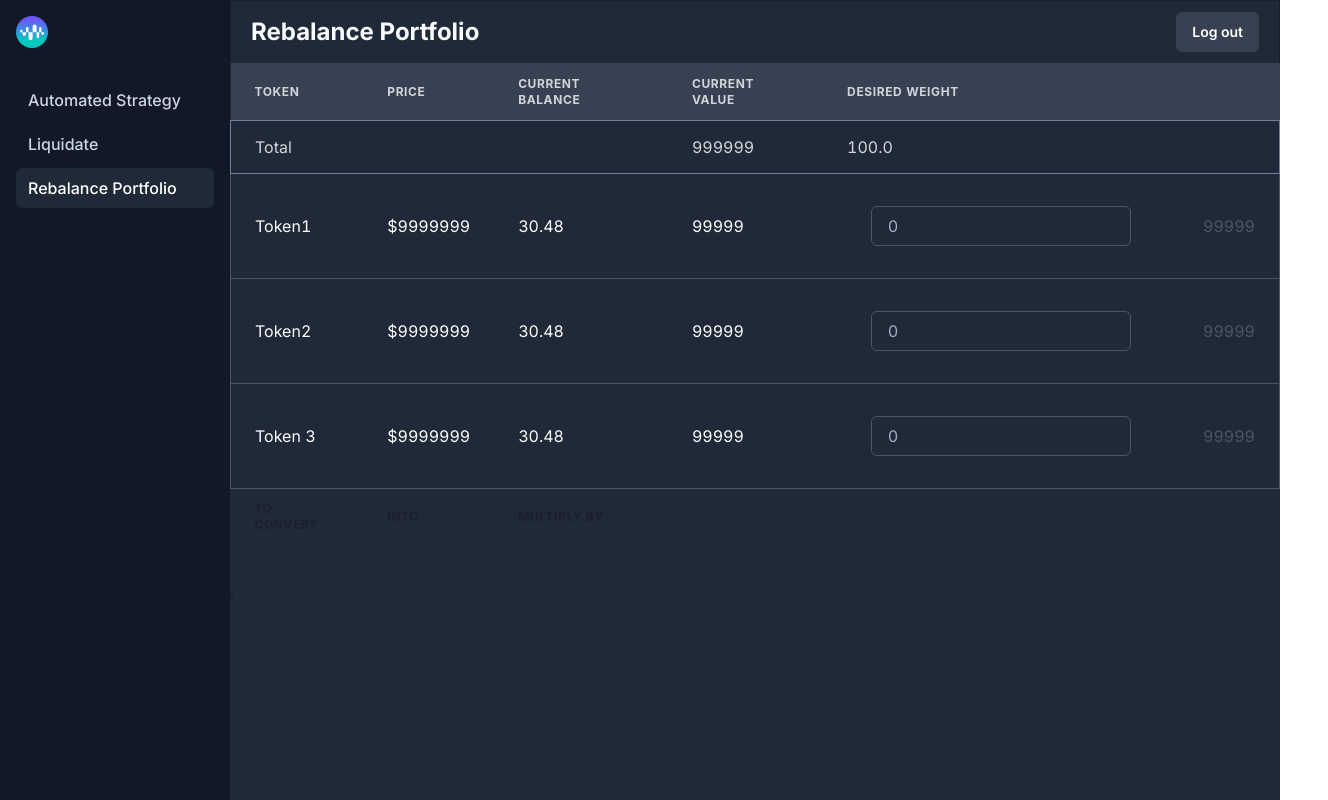
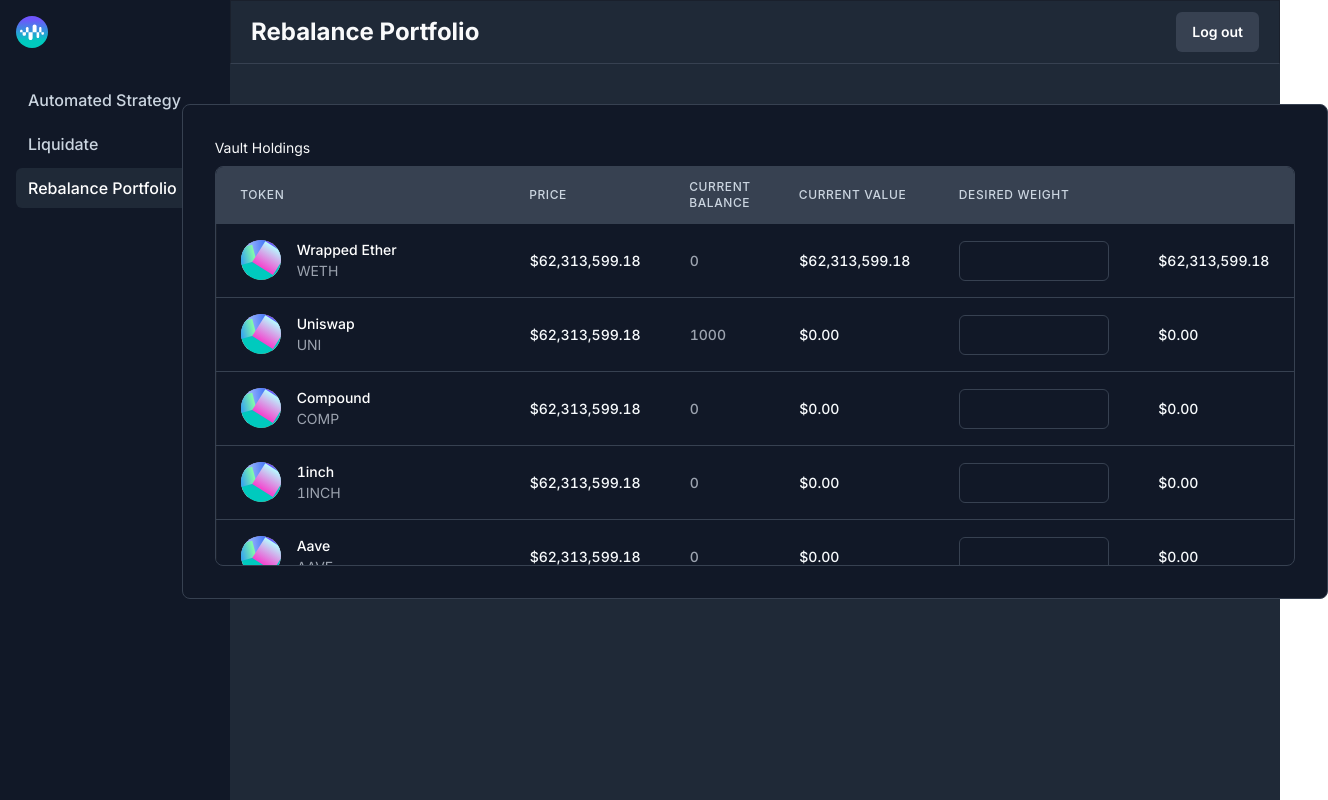
Before and after one commit to kavinm/DeFiSummerEnzymeBot, a React (Create React App) app in the folder client/: page /rebalance-portfolio in a window 1280 px wide. Shown: the whole page, 1328 px wide, since content can reach past the window. Built offline with nearby package versions, Linux system fonts and the light colour scheme.

Commit message:
Rebalance Portfolio page.

```diff
--- a/client/src/pages/Connect.tsx
+++ b/client/src/pages/Connect.tsx
@@ -5,8 +5,8 @@
 import * as yup from "yup";
 
 import { Navbar, ThemedButton, ThemedInput } from "../components/shared";
-import { EnzymeBot } from "enzyme-autotrader-bot";
-import { main } from "enzyme-autotrader-bot";
+// import { EnzymeBot } from "enzyme-autotrader-bot";
+// import { main } from "enzyme-autotrader-bot";
 
 type FormData = {
   vaultAddress: string;
--- a/client/src/pages/Liquidate.tsx
+++ b/client/src/pages/Liquidate.tsx
@@ -122,7 +122,6 @@
           borderColor="accentOutlines"
           p="2rem"
           borderRadius="8px"
-          mr="20px"
         >
           <form onSubmit={handleSubmit(onSubmit)}>
             <Text
--- a/client/src/pages/RebalancePortfolio.tsx
+++ b/client/src/pages/RebalancePortfolio.tsx
@@ -4,192 +4,236 @@
   Table,
   Thead,
   Tbody,
-    Tfoot,
   Tr,
   Th,
   Td,
-    TableCaption,
-    Input,
-    InputGroup,
-    InputLeftElement,
-    InputRightElement,
+  Text,
+  Box,
+  Flex,
+  NumberInput,
+  NumberInputField,
 } from "@chakra-ui/react";
+import uuid from "react-uuid";
+import styled from "@emotion/styled";
+import numeral from "numeral";
+
+import { ReactComponent as Avatar } from "../assets/logo/avatar.svg";
+
+const StyledTable = styled(Table)`
+  & {
+    th {
+      border-bottom: 1px solid transparent;
+    }
+    tr {
+      td {
+        border: 1px solid;
+        border-right: 1px solid transparent;
+      }
+    }
+    tr:not(:last-child) td {
+      border-bottom: 1px solid #374151;
+    }
+  }
+`;
+
+const vaultHoldingsRows = [
+  {
+    id: uuid(),
+    name: "Wrapped Ether",
+    symbol: "WETH",
+    price: 62313599.18,
+    currentBalance: 0,
+    currentValue: 62313599.18,
+  },
+  {
+    id: uuid(),
+    name: "Uniswap",
+    symbol: "UNI",
+    price: 62313599.18,
+    currentBalance: 1000,
+    currentValue: 0,
+  },
+  {
+    id: uuid(),
+    name: "Compound",
+    symbol: "COMP",
+    price: 62313599.18,
+    currentBalance: 0,
+    currentValue: 0,
+  },
+  {
+    id: uuid(),
+    name: "1inch",
+    symbol: "1INCH",
+    price: 62313599.18,
+    currentBalance: 0,
+    currentValue: 0,
+  },
+  {
+    id: uuid(),
+    name: "Aave",
+    symbol: "AAVE",
+    price: 62313599.18,
+    currentBalance: 0,
+    currentValue: 0,
+  },
+  {
+    id: uuid(),
+    name: "Banco Network Token",
+    symbol: "BNT",
+    price: 62313599.18,
+    currentBalance: 0,
+    currentValue: 0,
+  },
+  {
+    id: uuid(),
+    name: "1inch",
+    symbol: "1INCH",
+    price: 62313599.18,
+    currentBalance: 0,
+    currentValue: 0,
+  },
+];
 
 const RebalancePortfolio: React.FC = () => {
   return (
     <DefaultLayout name="Rebalance Portfolio">
-            <Table variant="unstyled" colorScheme="facebook">
-                <TableCaption></TableCaption>
+      <Flex mt="40px" justifyContent="center">
+        <Box
+          backgroundColor="accentCards"
+          border="1px solid"
+          borderColor="accentOutlines"
+          p="2rem"
+          borderRadius="8px"
+        >
+          <Text
+            display="block"
+            as="label"
+            fontSize="sm"
+            fontWeight=""
+            color="headers"
+          >
+            Vault Holdings
+          </Text>
+          <Box
+            border="1px solid"
+            borderColor="accentOutlines"
+            borderRadius="8px"
+            padding="0px"
+            mt="0.5rem"
+            maxH="400px !important"
+            overflow="hidden auto"
+          >
+            <StyledTable variant="simple">
               <Thead>
-                    <Tr>
-                        <Th color="#D1D5DB" backgroundColor="accentOutlines">
-                            Token
+                <Tr backgroundColor="accentOutlines">
+                  <Th color="gray.300" fontWeight="500">
+                    TOKEN
                   </Th>
-                        <Th
-                            color="#D1D5DB"
-                            backgroundColor="accentOutlines"
-                            isNumeric
-                        >
-                            Price
+                  <Th color="gray.300" fontWeight="500">
+                    PRICE
                   </Th>
-                        <Th
-                            color="#D1D5DB"
-                            backgroundColor="accentOutlines"
-                            isNumeric
-                        >
-                            Current Balance
+                  <Th color="gray.300" fontWeight="500">
+                    CURRENT BALANCE
                   </Th>
-                        <Th
-                            color="#D1D5DB"
-                            backgroundColor="accentOutlines"
-                            isNumeric
-                        >
-                            Current Value
+                  <Th color="gray.300" fontWeight="500">
+                    CURRENT VALUE
                   </Th>
-                        <Th
-                            color="#D1D5DB"
-                            backgroundColor="accentOutlines"
-                            isNumeric
-                        >
-                            Desired Weight
+                  <Th color="gray.300" fontWeight="500">
+                    DESIRED WEIGHT
                   </Th>
-                        <Th
-                            color="#D1D5DB"
-                            backgroundColor="accentOutlines"
-                            isNumeric
-                        ></Th>
+                  <Th></Th>
                 </Tr>
               </Thead>
               <Tbody>
-                    <Tr
-                        border="1px"
-                        borderColor="gray.500"
-                        borderRadius="0.125rem"
+                {vaultHoldingsRows.map((r) => (
+                  <Tr key={r.id}>
+                    <Td>
+                      <Flex minW="240px">
+                        <Box mr="16px">
+                          <Avatar />
+                        </Box>
+                        <Box>
+                          <Text
+                            as="span"
+                            display="block"
+                            fontSize="sm"
+                            fontWeight="medium"
+                            color="white"
                           >
-                        <Td color="#D1D5DB" backgroundColor="accentSurface">
-                            Total
+                            {r.name}
+                          </Text>
+                          <Text
+                            as="span"
+                            fontSize="sm"
+                            fontWeight="400"
+                            color="placeholders"
+                          >
+                            {r.symbol}
+                          </Text>
+                        </Box>
+                      </Flex>
                     </Td>
-                        <Td
-                            color="#D1D5DB"
-                            backgroundColor="accentSurface"
-                        ></Td>
-                        <Td
-                            color="#D1D5DB"
-                            backgroundColor="accentSurface"
-                        ></Td>
-                        <Td
-                            color="#D1D5DB"
-                            isNumeric
-                            backgroundColor="accentSurface"
+                    <Td>
+                      <Text
+                        as="span"
+                        display="block"
+                        fontSize="sm"
+                        fontWeight="500"
+                        color="gray.50"
                       >
-                            999999
+                        {numeral(r.price).format("$0,0.00")}
+                      </Text>
                     </Td>
-                        <Td
-                            color="#D1D5DB"
-                            isNumeric
-                            backgroundColor="accentSurface"
+                    <Td>
+                      <Text
+                        as="span"
+                        display="block"
+                        fontSize="sm"
+                        fontWeight="500"
+                        color="placeholders"
                       >
-                            100.0
+                        {r.currentBalance}
+                      </Text>
+                    </Td>
+                    <Td>
+                      <Text
+                        as="span"
+                        display="block"
+                        fontSize="sm"
+                        fontWeight="500"
+                        color="gray.50"
+                      >
+                        {numeral(r.currentValue).format("$0,0.00")}
+                      </Text>
+                    </Td>
+                    <Td>
+                      <NumberInput w="150px">
+                        <NumberInputField
+                          color="white"
+                          borderColor="accentOutlines"
+                        />
+                      </NumberInput>
+                    </Td>
+                    <Td>
+                      {/* COMPUTATIOn */}
+                      <Text
+                        as="span"
+                        display="block"
+                        fontSize="sm"
+                        fontWeight="500"
+                        color="gray.50"
+                      >
+                        {numeral(r.currentValue).format("$0,0.00")}
+                      </Text>
                     </Td>
                   </Tr>
-                    <Tr border="1px" borderColor="#4B5563">
-                        <Td color="#F9FAFB">Token1</Td>
-                        <Td color="#F9FAFB" isNumeric>
-                            $9999999
-                        </Td>
-                        <Td color="#F9FAFB" isNumeric>
-                            30.48
-                        </Td>
-                        <Td color="#F9FAFB" isNumeric>
-                            99999
-                        </Td>
-                        <Td color="#F9FAFB" isNumeric>
-                            <Td color="#F9FAFB" isNumeric>
-                                <Input
-                                    placeholder="0"
-                                    _focus={{
-                                        border: "1px solid ",
-                                    }}
-                                    borderColor="#4B5563"
-                                    color="white"
-                                    type="number"
-                                    pattern="^\(\d{1,3}(\,\d{3})*|(\d+))(\.\d{2})?$"
-                                />
-                            </Td>
-                        </Td>
-                        <Td color="#4B5563" isNumeric>
-                            99999
-                        </Td>
-                    </Tr>
-
-                    <Tr border="1px" borderColor="#4B5563">
-                        <Td color="#F9FAFB">Token2</Td>
-                        <Td color="#F9FAFB" isNumeric>
-                            $9999999
-                        </Td>
-                        <Td color="#F9FAFB" isNumeric>
-                            30.48
-                        </Td>
-                        <Td color="#F9FAFB" isNumeric>
-                            99999
-                        </Td>
-                        <Td color="#F9FAFB" isNumeric>
-                            <Td color="#F9FAFB" isNumeric>
-                                <Input
-                                    placeholder="0"
-                                    _focus={{
-                                        border: "1px solid ",
-                                    }}
-                                    borderColor="#4B5563"
-                                    color="white"
-                                    type="number"
-                                    pattern="^\(\d{1,3}(\,\d{3})*|(\d+))(\.\d{2})?$"
-                                />
-                            </Td>
-                        </Td>
-                        <Td color="#4B5563" isNumeric>
-                            99999
-                        </Td>
-                    </Tr>
-                    <Tr border="1px" borderColor="#4B5563">
-                        <Td color="#F9FAFB">Token 3</Td>
-                        <Td color="#F9FAFB" isNumeric>
-                            $9999999
-                        </Td>
-                        <Td color="#F9FAFB" isNumeric>
-                            30.48
-                        </Td>
-                        <Td color="#F9FAFB" isNumeric>
-                            99999
-                        </Td>
-                        <Td color="#F9FAFB" isNumeric>
-                            <Td color="#F9FAFB" isNumeric>
-                                <Input
-                                    placeholder="0"
-                                    _focus={{
-                                        border: "1px solid ",
-                                    }}
-                                    borderColor="#4B5563"
-                                    color="white"
-                                    type="number"
-                                    pattern="^\(\d{1,3}(\,\d{3})*|(\d+))(\.\d{2})?$"
-                                />
-                            </Td>
-                        </Td>
-                        <Td color="#4B5563" isNumeric>
-                            99999
-                        </Td>
-                    </Tr>
+                ))}
               </Tbody>
-                <Tfoot>
-                    <Tr>
-                        <Th>To convert</Th>
-                        <Th>into</Th>
-                        <Th isNumeric>multiply by</Th>
-                    </Tr>
-                </Tfoot>
-            </Table>
-            ;
+            </StyledTable>
+          </Box>
+        </Box>
+      </Flex>
     </DefaultLayout>
   );
 };
```
Lines whose indentation alone changed are shown as unchanged.
